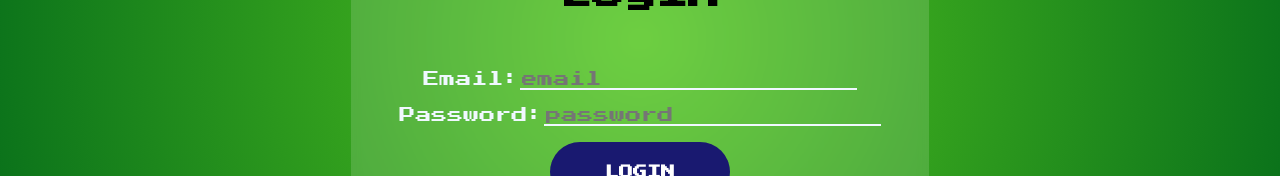
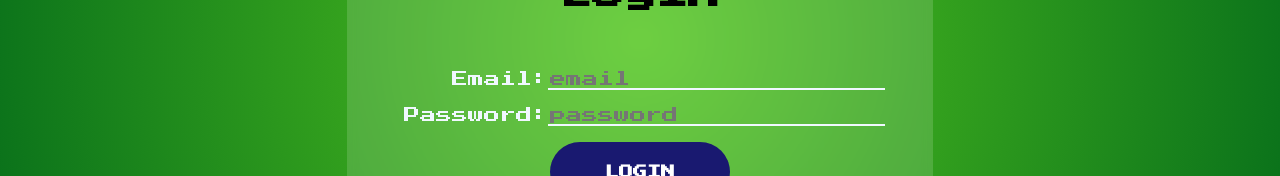
Before and after one commit to Chase78712002/Blackjack-Showdown, a React (Create React App) app in the folder client/: page / in a window 1280 px wide. Shown: the part 361-537 px from the top of the page. Built offline with nearby package versions, Linux system fonts and the light colour scheme; no server answers.

Commit message:
Make loginUser's errorfunc parameter optional. align credential labels.

```diff
--- a/client/src/organisms/LoginForm.css
+++ b/client/src/organisms/LoginForm.css
@@ -5,6 +5,13 @@ form {
   justify-content: center;
   font-size: medium;
   color: aliceblue;
+}
+
+label {
+  display: inline-block;
+  width: 490px;
+
+  text-align: right;
 }
 
 .form-wrapper {
--- a/client/src/organisms/LoginForm.js
+++ b/client/src/organisms/LoginForm.js
@@ -33,8 +33,7 @@ export default function LoginForm(props) {
     <div>
       <ErrorAlert error={userError} />
       <form onSubmit={handleSubmit}>
-        <label htmlFor='email'>
-          Email:
+        <label for='email'>Email:
           <input
             id='email'
             type='email'
@@ -45,8 +44,7 @@ export default function LoginForm(props) {
           />
         </label>
         <br />
-        <label htmlFor='password'>
-          Password:
+        <label for='password'>Password:
           <input
             id='password'
             type='password'
--- a/client/src/utils/api.js
+++ b/client/src/utils/api.js
@@ -61,7 +61,11 @@ export async function loginUser(data, updateUser, errorfunc) {
       }
     })
     .catch((error) => {
-      errorfunc(error);
+      if(errorfunc){
+
+        errorfunc(error);
+      }
+      console.log('login error:',error)
     });
 }
 
```
